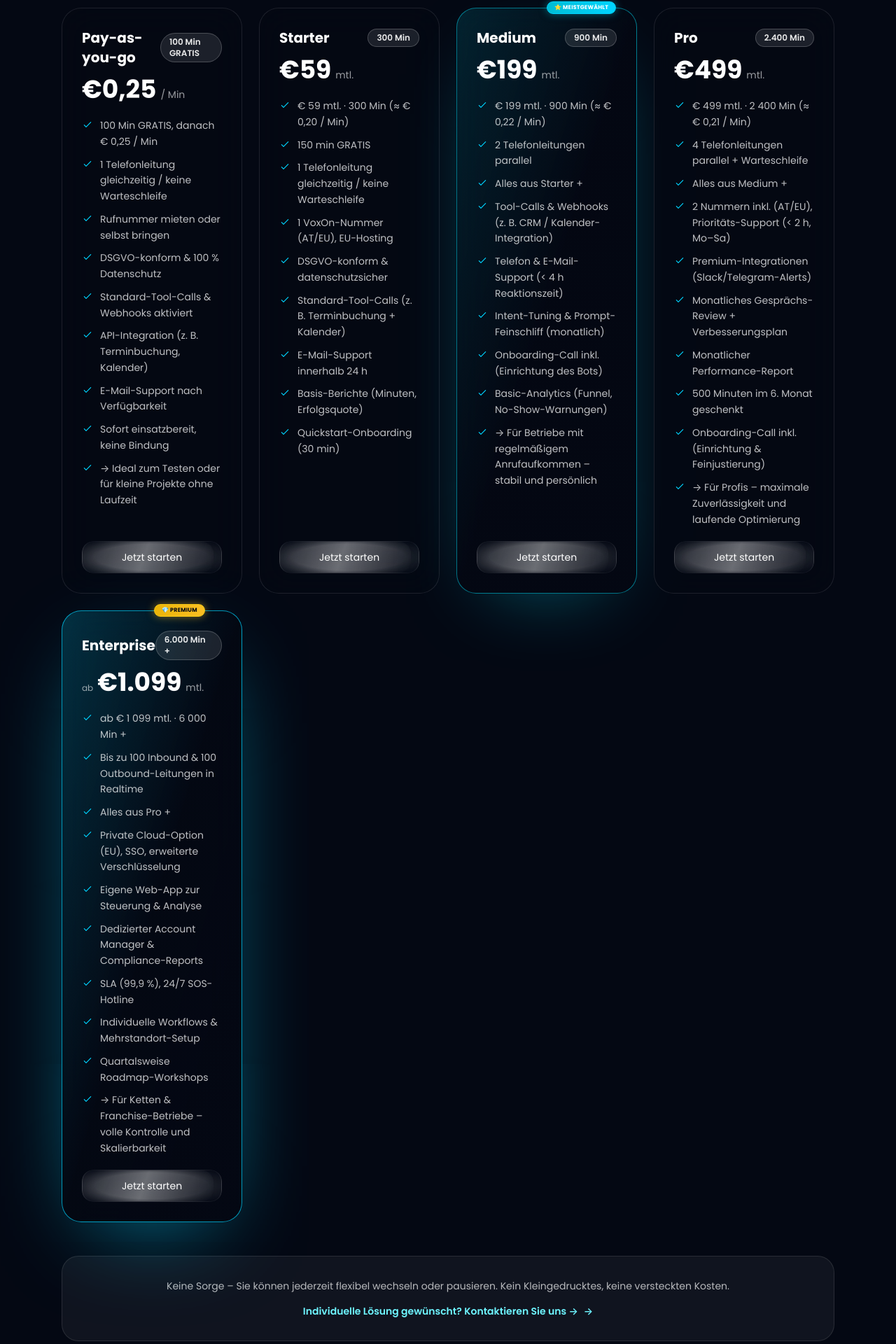
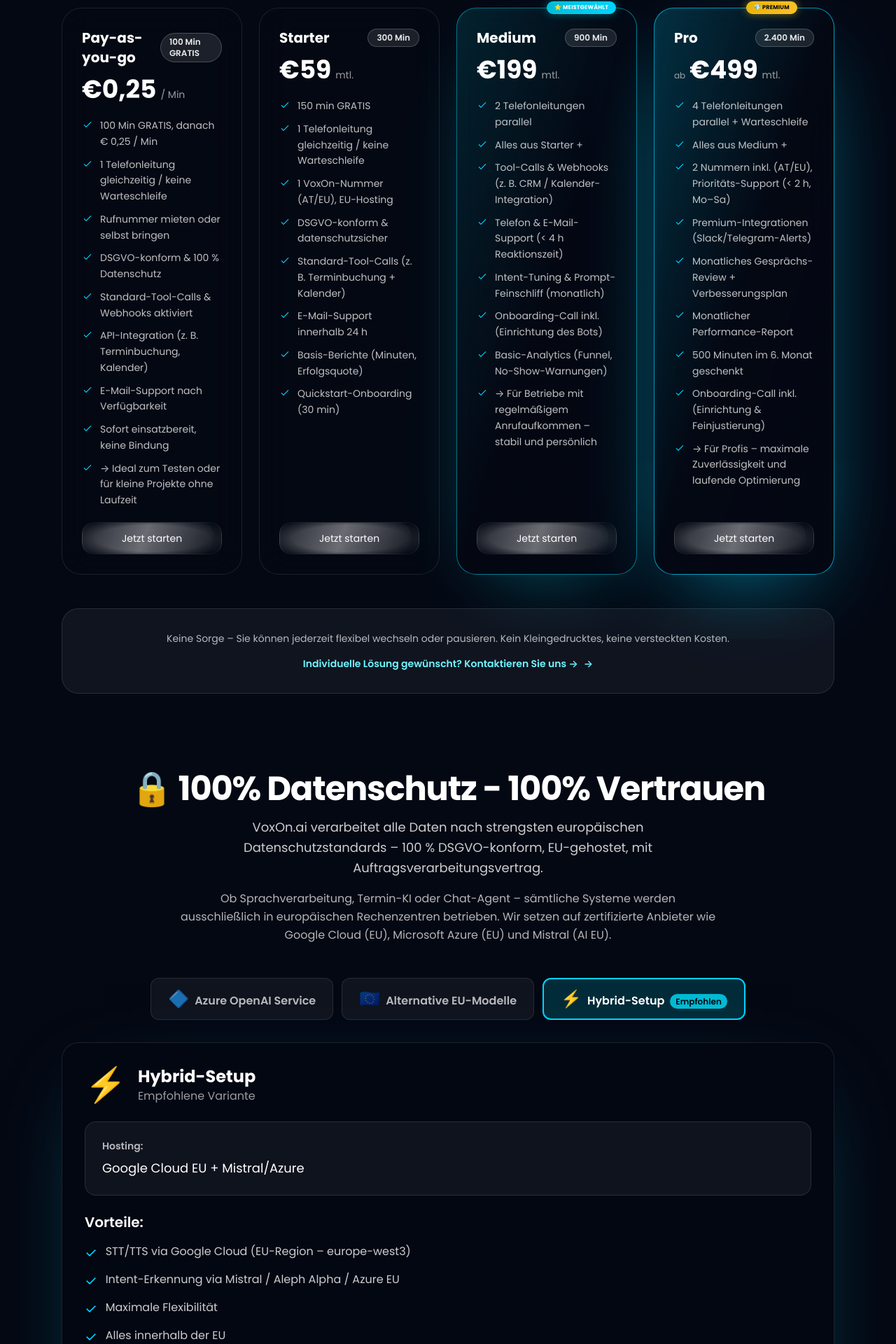
Before and after one commit to Hoefleramfluss/finalehp, a React (Vite) app: page / in a window 1280 px wide. Shown: the part 5458-7378 px from the top of the page at 70% size. Built offline with nearby package versions, Linux system fonts and the light colour scheme; no server answers.

Commit message:
Update pricing: Remove price info from first feature line, hide Enterprise plan, move Premium badge to Pro

```diff
--- a/src/copy.ts
+++ b/src/copy.ts
@@ -173,7 +173,6 @@ export const copy = {
         period: "mtl.",
         minutes: "300 Min",
         features: [
-          "€ 59 mtl. · 300 Min (≈ € 0,20 / Min)",
           "150 min GRATIS",
           "1 Telefonleitung gleichzeitig / keine Warteschleife",
           "1 VoxOn-Nummer (AT/EU), EU-Hosting",
@@ -191,7 +190,6 @@ export const copy = {
         minutes: "900 Min",
         popular: true,
         features: [
-          "€ 199 mtl. · 900 Min (≈ € 0,22 / Min)",
           "2 Telefonleitungen parallel",
           "Alles aus Starter +",
           "Tool-Calls & Webhooks (z. B. CRM / Kalender-Integration)",
@@ -207,8 +205,8 @@ export const copy = {
         price: "€499",
         period: "mtl.",
         minutes: "2.400 Min",
+        enterprise: true,
         features: [
-          "€ 499 mtl. · 2 400 Min (≈ € 0,21 / Min)",
           "4 Telefonleitungen parallel + Warteschleife",
           "Alles aus Medium +",
           "2 Nummern inkl. (AT/EU), Prioritäts-Support (< 2 h, Mo–Sa)",
@@ -218,25 +216,6 @@ export const copy = {
           "500 Minuten im 6. Monat geschenkt",
           "Onboarding-Call inkl. (Einrichtung & Feinjustierung)",
           "→ Für Profis – maximale Zuverlässigkeit und laufende Optimierung",
-        ],
-      },
-      {
-        name: "Enterprise",
-        price: "ab €1.099",
-        period: "mtl.",
-        minutes: "6.000 Min +",
-        enterprise: true,
-        features: [
-          "ab € 1 099 mtl. · 6 000 Min +",
-          "Bis zu 100 Inbound & 100 Outbound-Leitungen in Realtime",
-          "Alles aus Pro +",
-          "Private Cloud-Option (EU), SSO, erweiterte Verschlüsselung",
-          "Eigene Web-App zur Steuerung & Analyse",
-          "Dedizierter Account Manager & Compliance-Reports",
-          "SLA (99,9 %), 24/7 SOS-Hotline",
-          "Individuelle Workflows & Mehrstandort-Setup",
-          "Quartalsweise Roadmap-Workshops",
-          "→ Für Ketten & Franchise-Betriebe – volle Kontrolle und Skalierbarkeit",
         ],
       },
     ],
```
